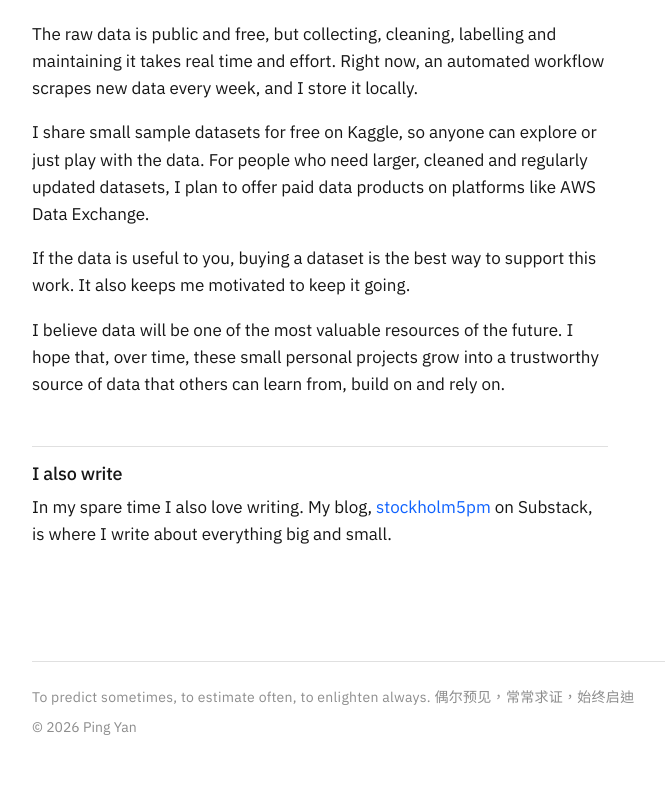
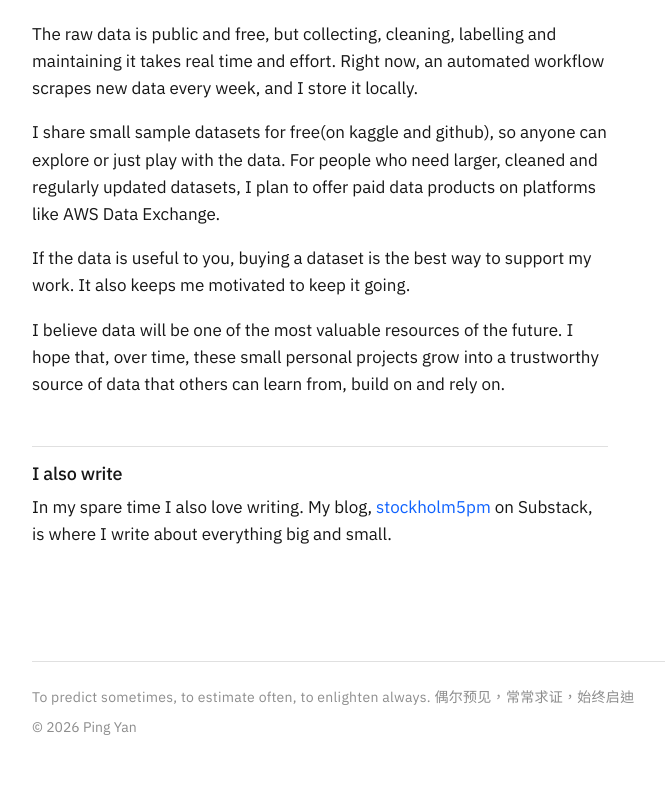
Before and after one commit to pingyan-data/data5pm, an Astro site: page /data in a window 1280 px wide. Shown: the part 1150-1937 px from the top of the page, without its empty margins (272-937 px from the left). Built offline with nearby package versions, Linux system fonts and the light colour scheme; Astro itself is replaced by a stand-in of ours.

Commit message:
Build for data5pm.com

```diff
--- a/src/pages/data.astro
+++ b/src/pages/data.astro
@@ -68,13 +68,13 @@ const substack = SITE.links.find((l) => l.label === 'Substack');
     </p>
 
     <p>
-      I share small sample datasets for free on Kaggle, so anyone can explore or just play with the data. For people who need larger, cleaned and regularly
+      I share small sample datasets for free(on kaggle and github), so anyone can explore or just play with the data. For people who need larger, cleaned and regularly
       updated datasets, I plan to offer paid data products on platforms like
       {store ? <a href={store}> AWS Data Exchange</a> : ' AWS Data Exchange'}.
     </p>
 
     <p>
-      If the data is useful to you, buying a dataset is the best way to support this work. It also
+      If the data is useful to you, buying a dataset is the best way to support my work. It also
       keeps me motivated to keep it going.
     </p>
 
```
